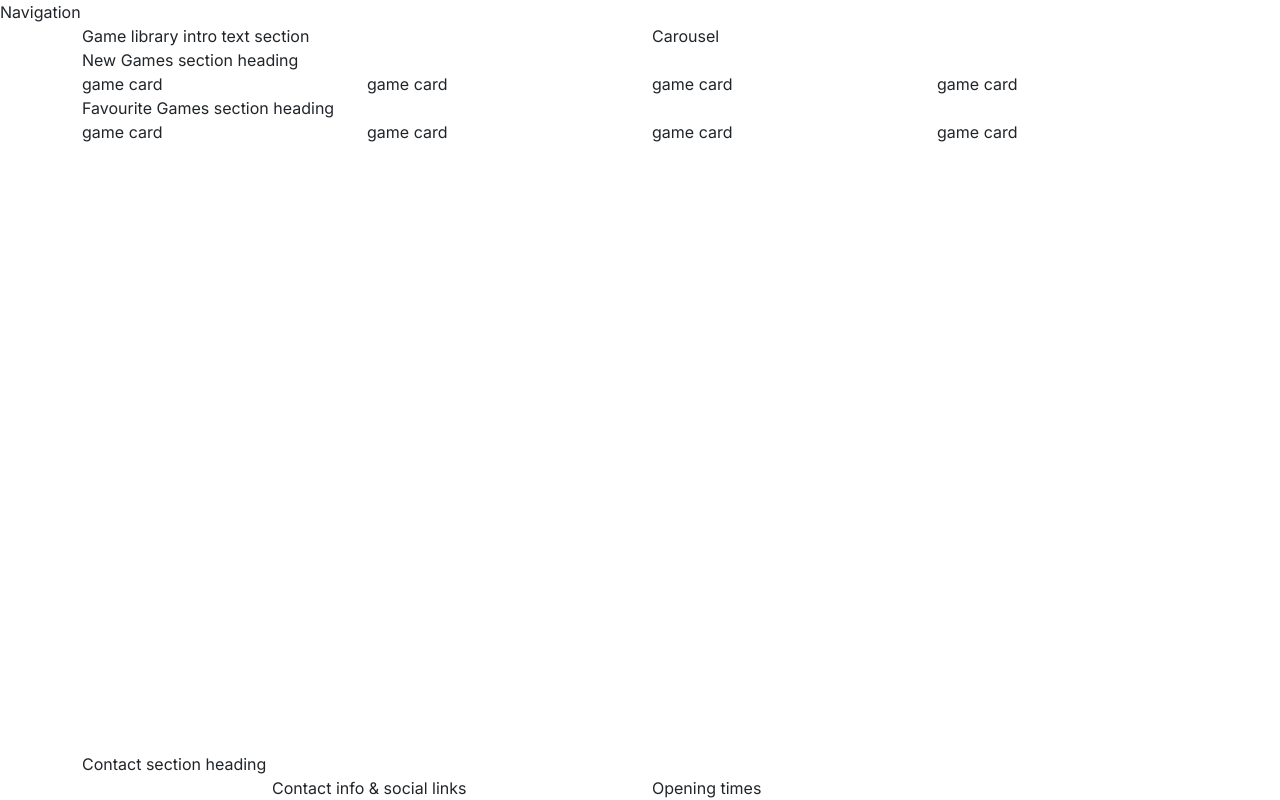
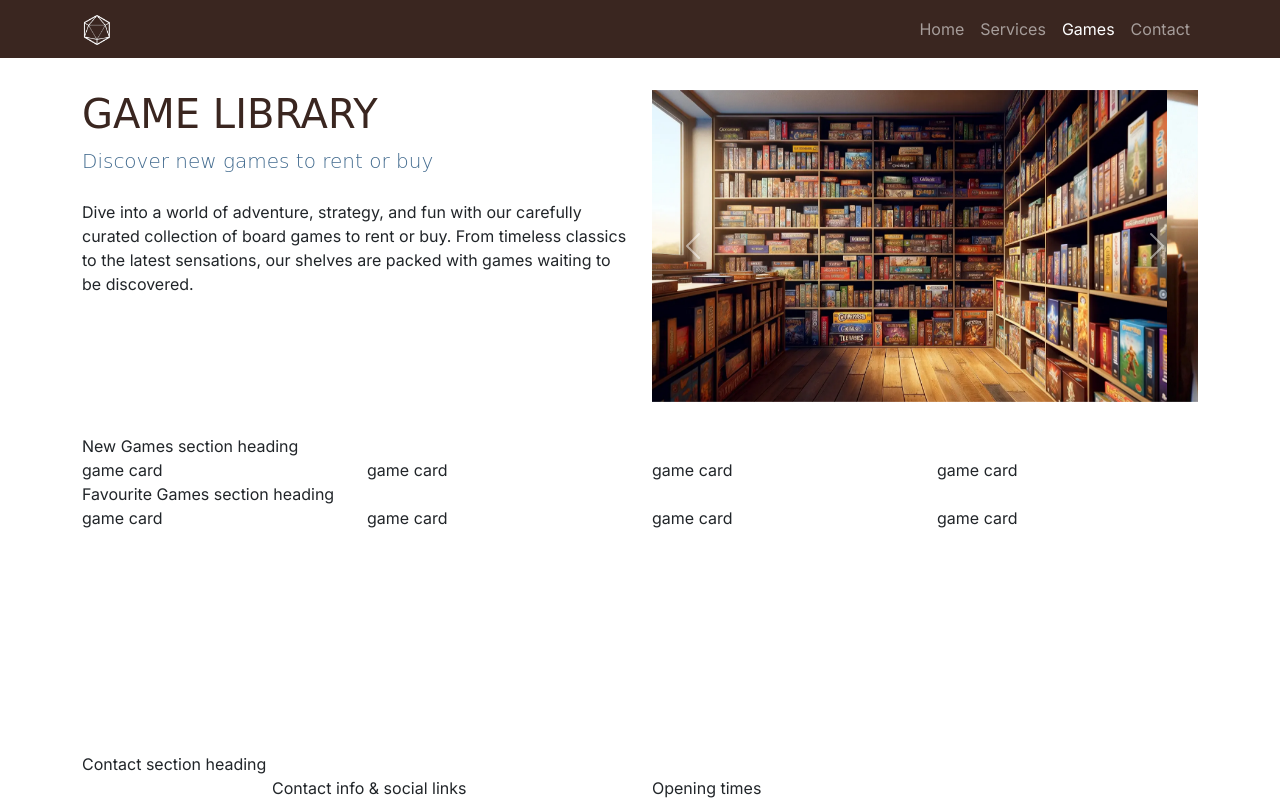
Before and after one commit to Berilkdd/boardwalk-games, a plain HTML site: page game-library.html in a window 1280 px wide. Drawn offline with nearby package versions, Linux system fonts and the light colour scheme; a web font is replaced by a local one.

Commit message:
Add navbar and header for Game Library page

```diff
--- a/game-library.html
+++ b/game-library.html
@@ -20,17 +20,71 @@
 <!--Classes on body set to work with mt-auto on footer to ensure it always stays at the bottom of the page-->
 
 <body class="d-flex flex-column min-vh-100">
-    <!-- Navigation-->
-    <div>Navigation</div>
+
+<!-- Navigation-->
+<nav id="navbar" class="navbar navbar-expand-lg" data-bs-theme="dark">
+  <div class="container">
+    <a class="navbar-brand" href="index.html">
+        <img src="assets/images/logo-sm-white.png" alt="Boardwalg Games logo" class="logo">
+    </a>
+    <button class="navbar-toggler" type="button" data-bs-toggle="collapse" data-bs-target="#navbarNav" aria-controls="navbarNav" aria-expanded="false" aria-label="Toggle navigation">
+      <span class="navbar-toggler-icon"></span>
+    </button>
+    <div class="collapse navbar-collapse" id="navbarNav">
+      <ul class="navbar-nav ms-auto">
+        <li class="nav-item">
+          <a class="nav-link" href="index.html">Home</a>
+        </li>
+        <li class="nav-item">
+          <a class="nav-link" href="#">Services</a>
+        </li>
+        <li class="nav-item">
+          <a class="nav-link active"  aria-current="page" href="game-library.html">Games</a>
+        </li>
+        <li class="nav-item">
+          <a class="nav-link" href="#">Contact</a>
+        </li>
+      </ul>
+    </div>
+  </div>
+</nav>
 
     <!--Header with carousel-->
-    <header class="container">
+    <header id="header" class="container section">
         <div class="row">
-            <div class="col-12 col-xl-6">Game library intro text section</div>
-            <div class="col-12 col-xl-6">Carousel</div>
+            <div class="col-12 col-xl-6 text-center text-xl-start">
+                <h1 class="display 3">Game Library</h1>
+                <p class="lead display 6 sub-heading-color">Discover new games to rent or buy</p>
+                <p class="my-4">Dive into a world of adventure, strategy, and fun with our carefully curated collection of board games to rent or buy. From timeless classics to the latest sensations, our shelves are packed with games waiting to be discovered.</p>
+            </div>
+            <div class="col-12 col-xl-6">
+                <div id="carouselExampleAutoplaying" class="carousel slide" data-bs-ride="carousel">
+                <div class="carousel-inner">
+                    <div class="carousel-item active">
+                    <img src="assets/images/game-library-carousel-1.webp" class="d-block w-100" alt="Bookshelves filled with boardgames">
+                    </div>
+                    <div class="carousel-item">
+                    <img src="assets/images/game-library-carousel-2.webp" class="d-block w-100" alt="Bookshelves filled with boardgames">
+                    </div>
+                    <div class="carousel-item">
+                    <img src="assets/images/game-library-carousel-3.webp" class="d-block w-100" alt="Bookshelves filled with boardgames, one man is browsing the shelves">
+                    </div>
+                    <div class="carousel-item">
+                    <img src="assets/images/game-library-carousel-4.webp" class="d-block w-100" alt="8 board games stacked on top of each other">
+                    </div>
+
+                    <button class="carousel-control-prev" type="button" data-bs-target="#carouselExampleAutoplaying" data-bs-slide="prev">
+                        <span class="carousel-control-prev-icon" aria-hidden="true"></span>
+                        <span class="visually-hidden">Previous</span>
+                    </button>
+                    <button class="carousel-control-next" type="button" data-bs-target="#carouselExampleAutoplaying" data-bs-slide="next">
+                        <span class="carousel-control-next-icon" aria-hidden="true"></span>
+                        <span class="visually-hidden">Next</span>
+                    </button>
+                </div>
+            </div>
         </div>
     </header>
-
     <!--main element to hold all key sections of the game library page, It is not part of the grid structure-->
     <main>
        <!--New Games section-->
```
